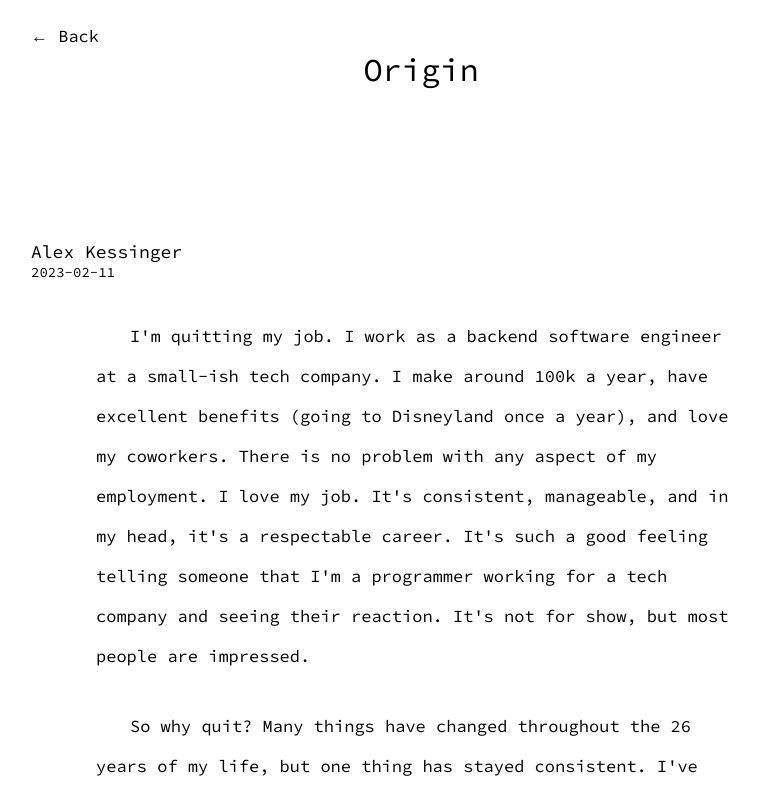
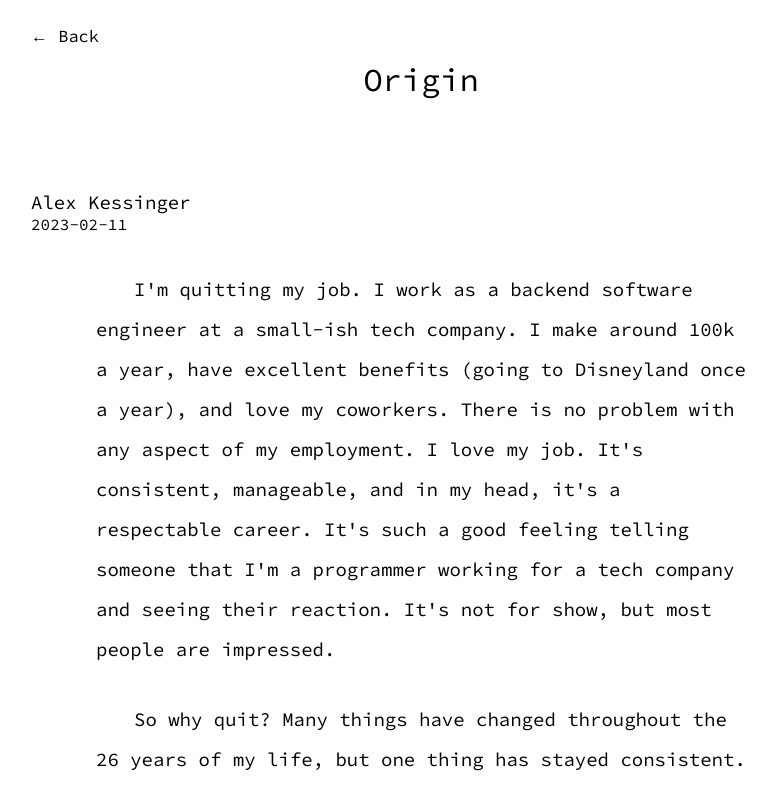
Before and after one commit to alexkess101/iquitmydayjob, a Next.js app: page /1 in a window 1280 px wide. Shown: the top 790 px of the page, without its empty margins (219-995 px from the left). Built offline with nearby package versions, Linux system fonts and the light colour scheme.

Commit message:
style updates

```diff
--- a/components/BlogTemplate.js
+++ b/components/BlogTemplate.js
@@ -2,8 +2,8 @@ import styles from "./blogTemplate.module.scss";
 import MainTheme from "./MainTheme";
 import Content from "./Content";
 import {getContentProperties} from "@/utils/formatUtils";
+import Spacer from "@/components/Spacer";
 import Image from "next/image";
-import Spacer from "@/components/Spacer";
 
 const BlogTemplate = ({htmlContent}) => {
 	const contentProperties = getContentProperties(htmlContent)
@@ -17,7 +17,7 @@ const BlogTemplate = ({htmlContent}) => {
 
 				<h1 className={styles.title}>{pageContext.title}</h1>
 				{pageContext?.subTitle && <div className={styles.subTitle}>{pageContext.subTitle}</div>}
-				<Spacer amount={"100"}/>
+				<Spacer amount={"50"}/>
 				{image && <Image
 					className={styles.headerImage}
 					src={image.src}
--- a/components/blogTemplate.module.scss
+++ b/components/blogTemplate.module.scss
@@ -9,6 +9,7 @@
 
 .title {
   margin-top: 10px;
+  padding: 70px 0 20px;
 }
 
 .subTitle {
@@ -29,11 +30,11 @@
   flex-direction: column;
 
   .date {
-	font-size: 14px;
+	font-size: 16px;
   }
 
   .author {
-	font-size: 18px;
+	font-size: 17px;
   }
 }
 
@@ -69,3 +70,22 @@
 	margin-bottom: 30px;
   }
 }
+
+
+@media only screen and (min-width: 425px) {
+  .bodyWrapper {
+	p {
+	  font-size: 19px;
+	}
+  }
+
+  .authorWrapper {
+	.author {
+	  font-size: 19px;
+	}
+  }
+
+  .title {
+	padding-top: 40px;
+  }
+}
```
